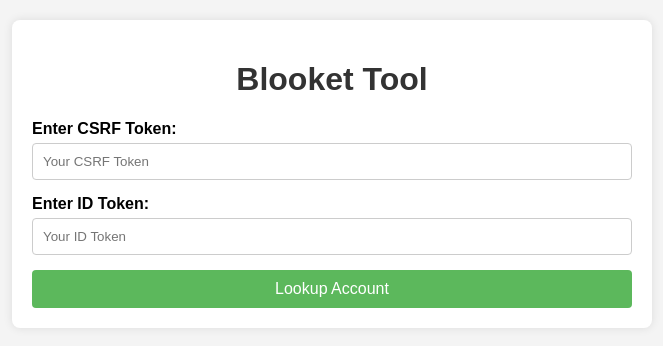
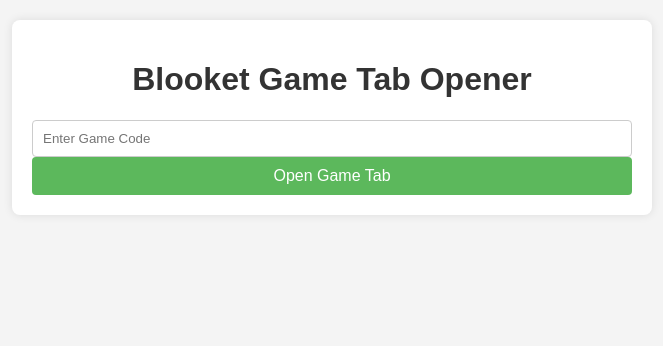
Before and after one commit to inosukeonpepsi/BlooketBotter, a plain HTML site: page index.html in a window 1280 px wide. Shown: the whole page, without its empty margins (308-971 px from the left). Drawn offline with Linux system fonts and the light colour scheme.

Commit message:
Update index.html

```diff
--- a/index.html
+++ b/index.html
@@ -3,28 +3,15 @@
 <head>
     <meta charset="UTF-8">
     <meta name="viewport" content="width=device-width, initial-scale=1.0">
-    <title>Blooket Tool</title>
+    <title>Blooket Game Tabs</title>
     <link rel="stylesheet" href="styles.css">
 </head>
 <body>
     <div class="container">
-        <h1>Blooket Tool</h1>
-
-        <div class="input-group">
-            <label for="csrf-token">Enter CSRF Token:</label>
-            <input type="text" id="csrf-token" placeholder="Your CSRF Token">
-        </div>
-
-        <div class="input-group">
-            <label for="id-token">Enter ID Token:</label>
-            <input type="text" id="id-token" placeholder="Your ID Token">
-        </div>
-
-        <button id="lookup-btn">Lookup Account</button>
-
-        <div id="output"></div>
+        <h1>Blooket Game Tab Opener</h1>
+        <input type="text" id="game-code-input" placeholder="Enter Game Code" />
+        <button id="open-game-tab">Open Game Tab</button>
     </div>
-
     <script src="script.js"></script>
 </body>
 </html>
```
